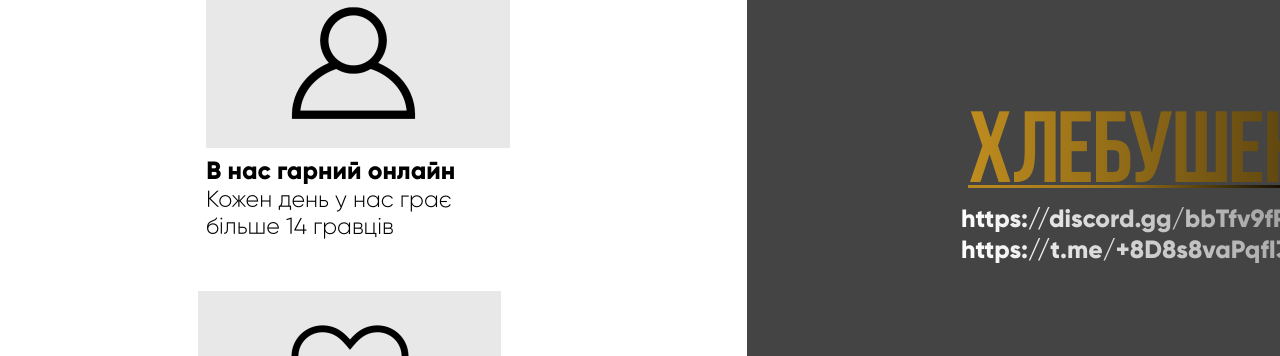
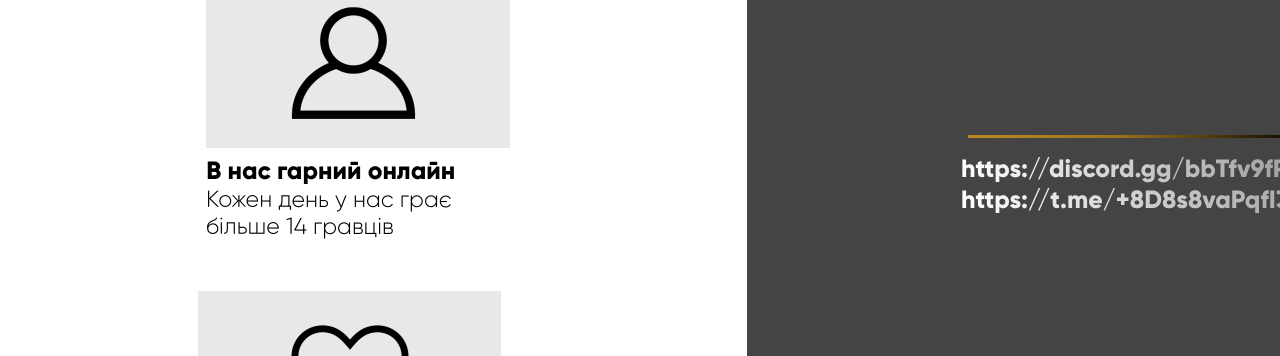
Before and after one commit to meshoksnega/Hleb-ServerGM, a website: page index.html in a window 1280 px wide. Shown: the part 766-1122 px from the top of the page. Drawn offline with Linux system fonts and the light colour scheme.

Commit message:
Update index.html

```diff
--- a/index.html
+++ b/index.html
@@ -218,9 +218,6 @@
       <footer class="contact">
         <div class="contact-child"></div>
         <div class="contact-name">
-          <h1 class="h12">
-            <span class="span1">Хлебушек</span>
-          </h1>
         </div>
         <div class="contact-info">
           <div class="contact-image">
```
